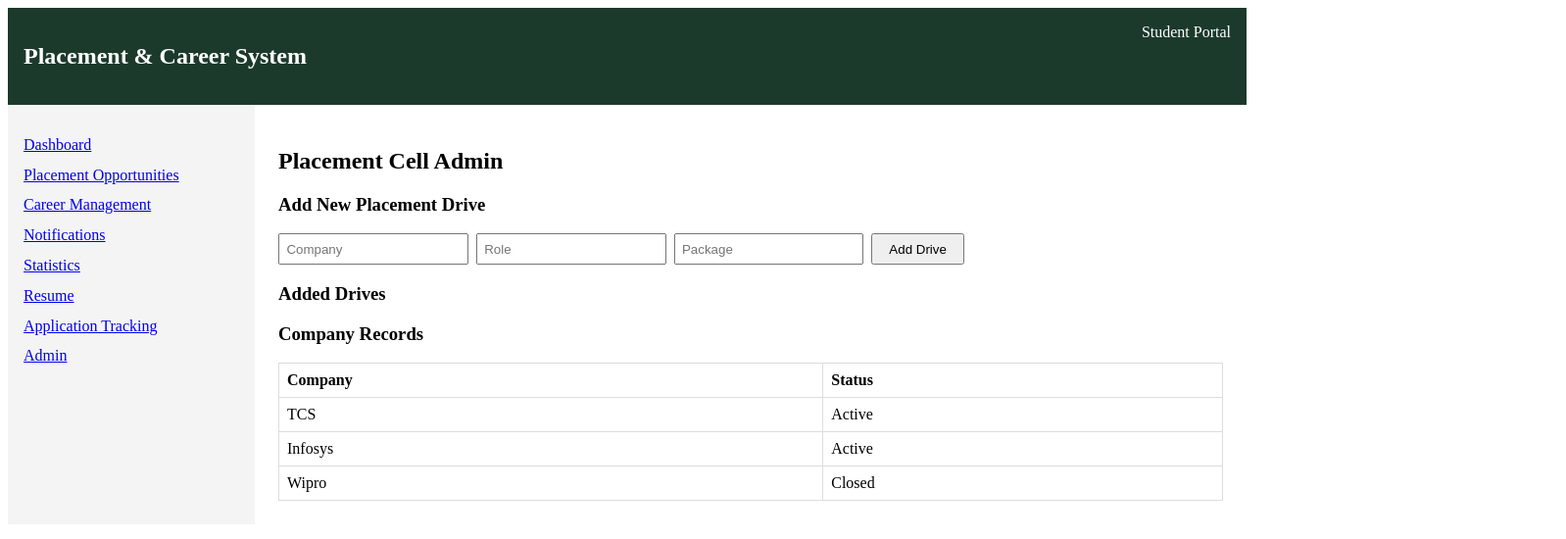
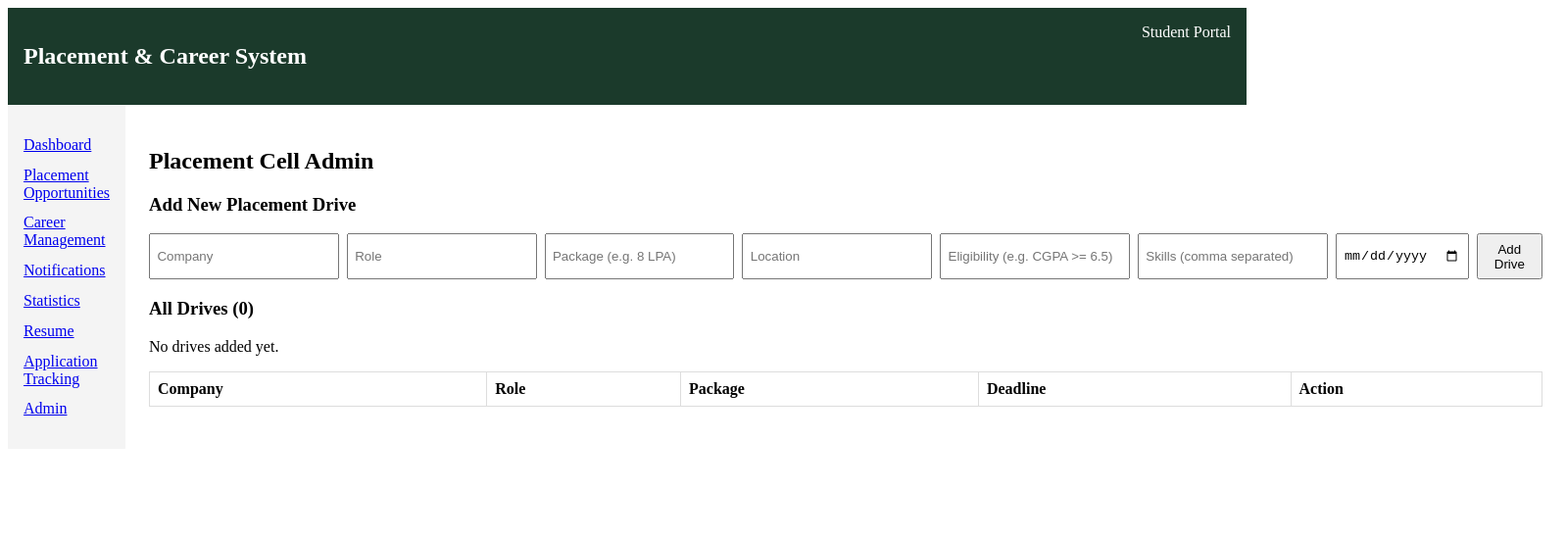
Before and after one commit to vaibhava-shrivastav/mini_project_fullstack, a React (Vite) app in the folder placement-system/: page /admin in a window 1280 px wide. Shown: the top 550 px of the page at 98% size, 1598 px wide, since content can reach past the window. Built offline with nearby package versions, Linux system fonts and the light colour scheme.

Commit message:
Admin page now saves drives via shared store, add full form and delete

```diff
--- a/placement-system/src/components/DriveForm.jsx
+++ b/placement-system/src/components/DriveForm.jsx
@@ -1,22 +1,30 @@
+
 import { useState } from "react";
 
+const empty = { company: "", role: "", package: "", location: "", eligibility: "", skills: "", deadline: "" };
+
 export default function DriveForm({ onAdd }) {
-  const [form, setForm] = useState({ company: "", role: "", package: "" });
+  const [form, setForm] = useState(empty);
 
-  const handleChange = (e) => setForm({ ...form, [e.target.name]: e.target.value });
+  const handleChange = (e) =>
+    setForm({ ...form, [e.target.name]: e.target.value });
 
   const handleSubmit = (e) => {
     e.preventDefault();
     onAdd(form);
-    setForm({ company: "", role: "", package: "" });
+    setForm(empty);
   };
 
   return (
     <form onSubmit={handleSubmit} className="drive-form">
       <input name="company" placeholder="Company" value={form.company} onChange={handleChange} required />
       <input name="role" placeholder="Role" value={form.role} onChange={handleChange} required />
-      <input name="package" placeholder="Package" value={form.package} onChange={handleChange} required />
-      <button type="submit">Add Drive</button>
+      <input name="package" placeholder="Package (e.g. 8 LPA)" value={form.package} onChange={handleChange} required />
+      <input name="location" placeholder="Location" value={form.location} onChange={handleChange} required />
+      <input name="eligibility" placeholder="Eligibility (e.g. CGPA >= 6.5)" value={form.eligibility} onChange={handleChange} required />
+      <input name="skills" placeholder="Skills (comma separated)" value={form.skills} onChange={handleChange} required />
+      <input type="date" name="deadline" value={form.deadline} onChange={handleChange} required />
+      <button type="submit" className="btn">Add Drive</button>
     </form>
   );
 }
--- a/placement-system/src/pages/Admin.jsx
+++ b/placement-system/src/pages/Admin.jsx
@@ -1,35 +1,67 @@
+
 import { useState } from "react";
-import { companies } from "../data/adminData";
 import DriveForm from "../components/DriveForm";
 
 export default function Admin() {
   const [drives, setDrives] = useState([]);
 
-  const addDrive = (drive) => setDrives([...drives, drive]);
+  const addDrive = (form) => {
+    setDrives((previous) => [
+      ...previous,
+      { ...form, id: Date.now() },
+    ]);
+  };
+
+  const deleteDrive = (id) => {
+    setDrives((previous) => previous.filter((drive) => drive.id !== id));
+  };
 
   return (
     <div>
       <h2>Placement Cell Admin</h2>
 
+      <div className="panel">
         <h3>Add New Placement Drive</h3>
         <DriveForm onAdd={addDrive} />
+      </div>
 
-      <h3>Added Drives</h3>
-      <ul>
-        {drives.map((d, i) => (
-          <li key={i}>{d.company} — {d.role} ({d.package})</li>
-        ))}
-      </ul>
+      <div className="panel">
+        <h3>All Drives ({drives.length})</h3>
 
-      <h3>Company Records</h3>
+        {drives.length === 0 && (
+          <p className="empty">No drives added yet.</p>
+        )}
+
         <table>
-        <thead><tr><th>Company</th><th>Status</th></tr></thead>
+          <thead>
+            <tr>
+              <th>Company</th>
+              <th>Role</th>
+              <th>Package</th>
+              <th>Deadline</th>
+              <th>Action</th>
+            </tr>
+          </thead>
           <tbody>
-          {companies.map((c, i) => (
-            <tr key={i}><td>{c.name}</td><td>{c.status}</td></tr>
+            {drives.map((d) => (
+              <tr key={d.id}>
+                <td>{d.company}</td>
+                <td>{d.role}</td>
+                <td>{d.package}</td>
+                <td>{d.deadline}</td>
+                <td>
+                  <button
+                    className="btn btn-danger"
+                    onClick={() => deleteDrive(d.id)}
+                  >
+                    Delete
+                  </button>
+                </td>
+              </tr>
             ))}
           </tbody>
         </table>
       </div>
+    </div>
   );
 }
```
Lines whose indentation alone changed are shown as unchanged.
